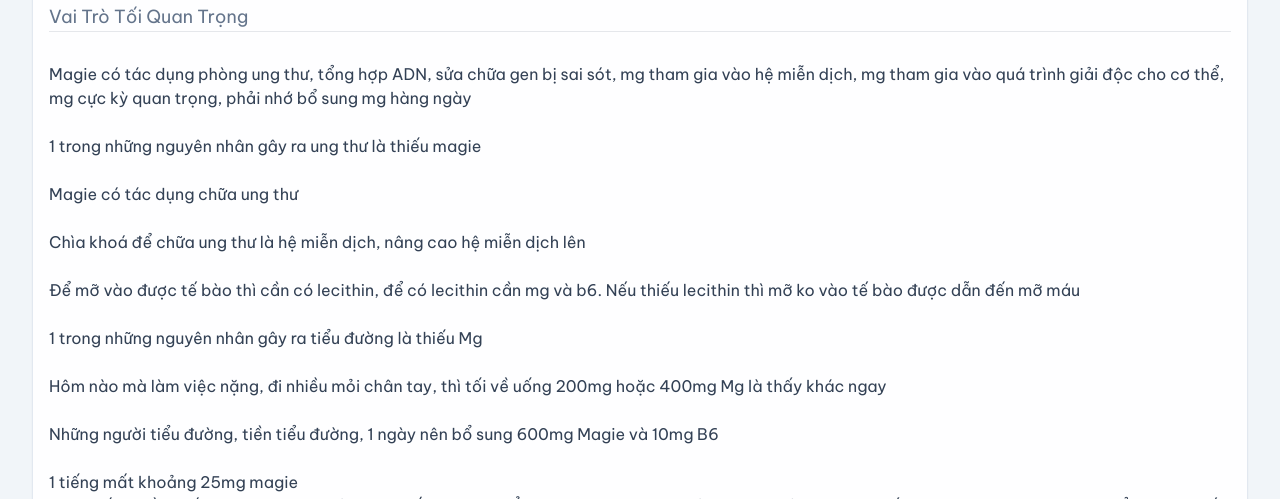
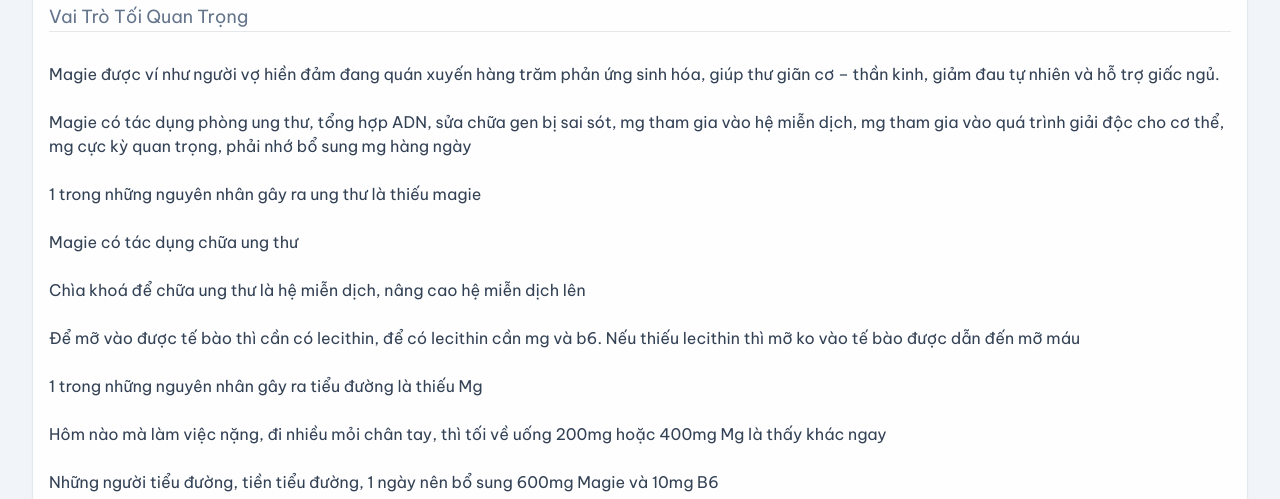
Before and after one commit to tienthanh21/bacsitranvanphuc, a plain HTML site: page magie.html in a window 1280 px wide. Shown: the part 301-800 px from the top of the page. Drawn offline with nearby package versions, Linux system fonts and the light colour scheme.

Commit message:
Update magie.html

```diff
--- a/magie.html
+++ b/magie.html
@@ -117,6 +117,8 @@
                         <div class="space-y-3 text-base text-slate-700">
 
                             <pre style="white-space: pre-wrap; font-family: inherit;">
+Magie được ví như người vợ hiền đảm đang quán xuyến hàng trăm phản ứng sinh hóa, giúp thư giãn cơ – thần kinh, giảm đau tự nhiên và hỗ trợ giấc ngủ.
+
 Magie có tác dụng phòng ung thư, tổng hợp ADN, sửa chữa gen bị sai sót, mg tham gia vào hệ miễn dịch, mg tham gia vào quá trình giải độc cho cơ thể, mg cực kỳ quan trọng, phải nhớ bổ sung mg hàng ngày
 
 1 trong những nguyên nhân gây ra ung thư là thiếu magie
```
